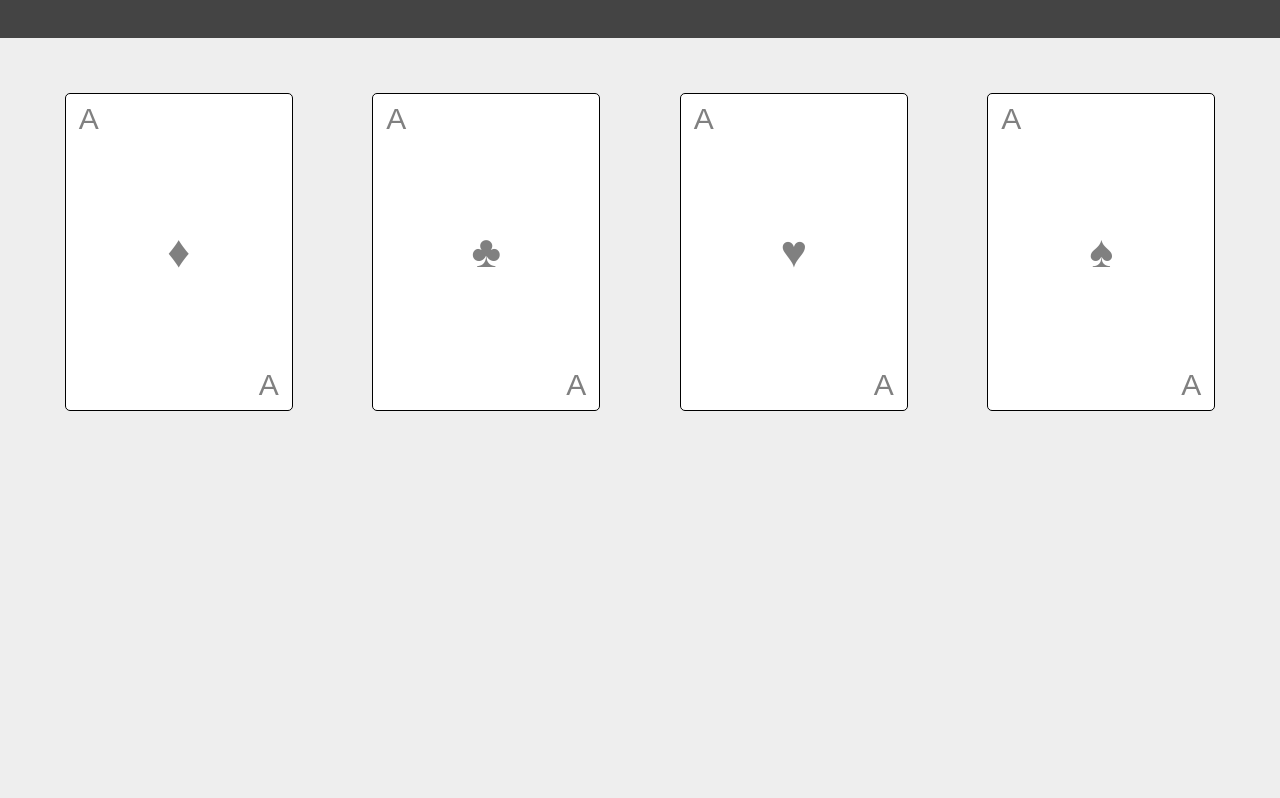
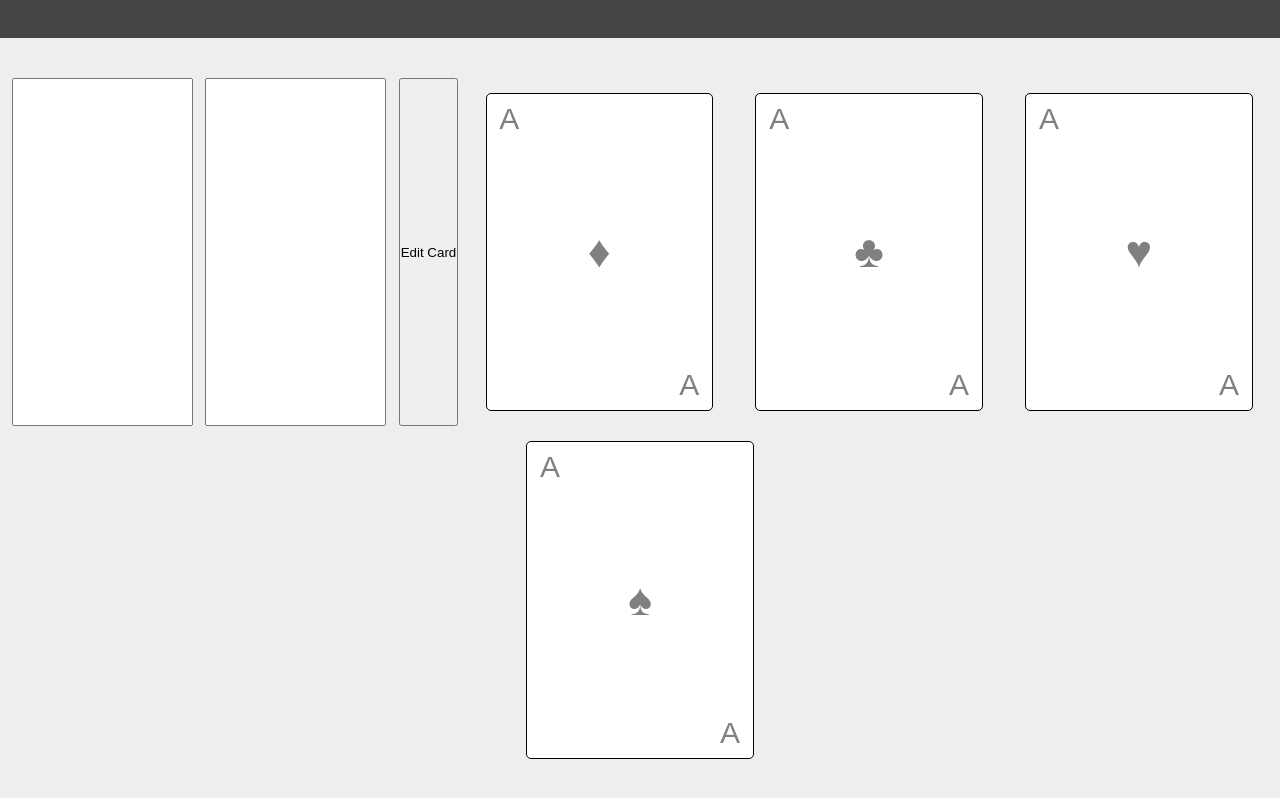
Before and after one commit to tylerkolsen/wb-tic-tac-poker-lab, a plain HTML site: page Part2/index.html in a window 1280 px wide. Shown: the part 82-880 px from the top of the page. Before the commit the page ends 800 px from the top, so only its background shows below. Drawn offline with Linux system fonts and the light colour scheme.

Commit message:
finished part 2

```diff
--- a/Part2/index.html
+++ b/Part2/index.html
@@ -12,10 +12,14 @@
       <h1>Poker Cards</h1>
     </header>
     <main>
-      <section><span>A</span><span>♦</span><span>A</span></section>
-      <section><span>A</span><span>♣</span><span>A</span></section>
-      <section><span>A</span><span>♥</span><span>A</span></section>
-      <section><span>A</span><span>♠</span><span>A</span></section>
+      <input type="text" name="cardId" id="cardIdInput">
+      <input type="text" name="colorInput" id="colorInput">
+      <button id="editBtn">Edit Card</button>
+      <section id="diamonds"><span>A</span><span>♦</span><span>A</span></section>
+      <section id="clubs"><span>A</span><span>♣</span><span>A</span></section>
+      <section id="hearts"><span>A</span><span>♥</span><span>A</span></section>
+      <section id="spades"><span>A</span><span>♠</span><span>A</span></section>
     </main>
+    <script src="index.js"></script>
   </body>
 </html>
--- /dev/null
+++ b/Part2/index.js
@@ -0,0 +1,10 @@
+const cardId = document.querySelector('#cardIdInput')
+const colorAtt = document.querySelector('#colorInput')
+
+const setCard = () => {
+    const cardType = document.querySelector("#" + cardId.value)
+    console.log(cardType)
+    cardType.style.color = colorAtt.value
+}
+
+document.querySelector('#editBtn').addEventListener('click', setCard)
```
